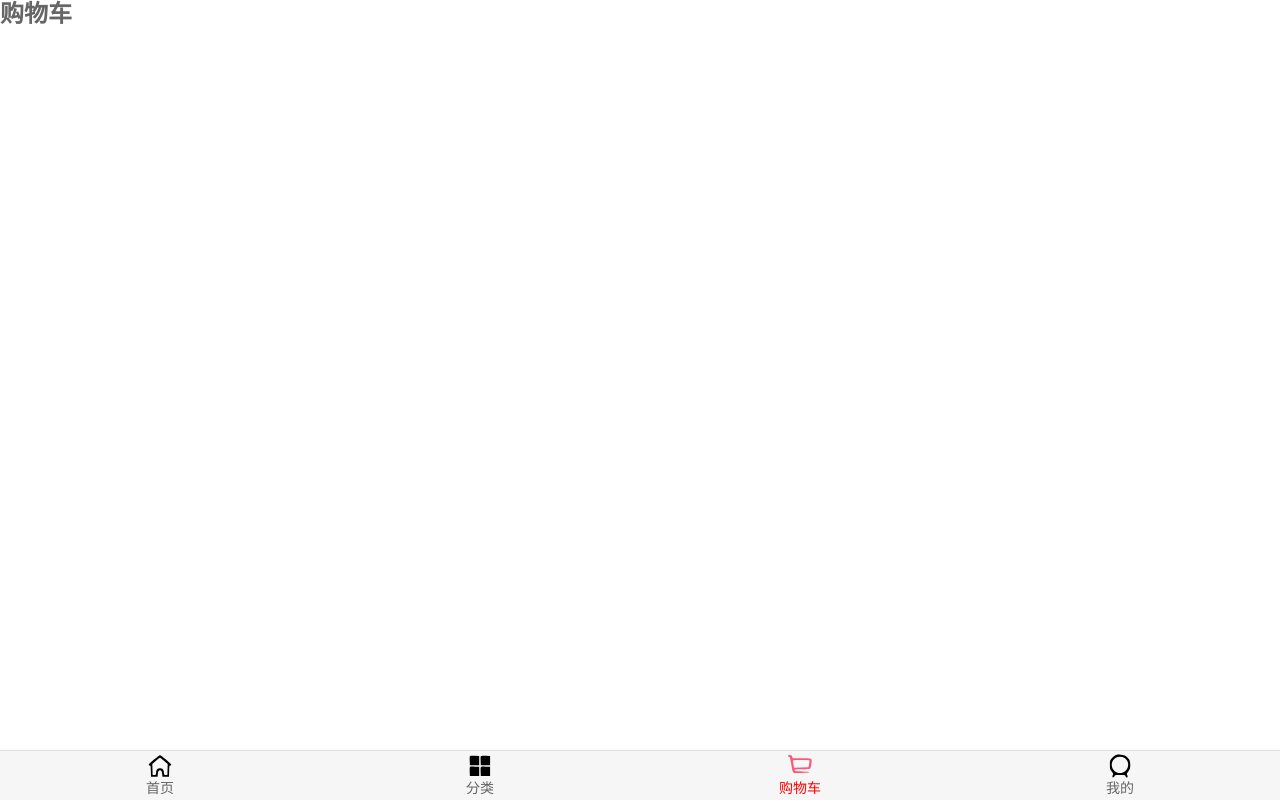
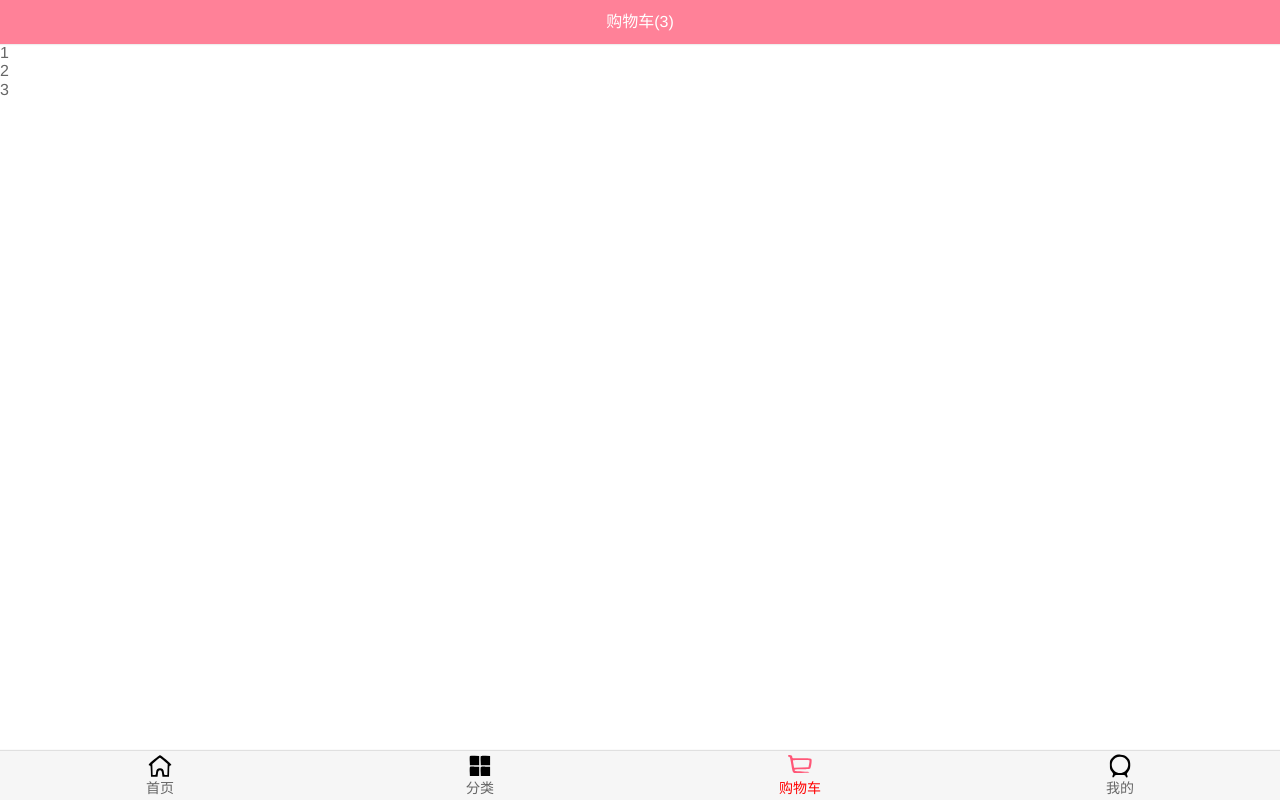
Before and after one commit to ChristmasKey/supermall, a Vue app: page /cart in a window 1280 px wide. Built offline with nearby package versions, Linux system fonts and the light colour scheme.

Commit message:
购物车导航栏实现 商品列表展示

```diff
--- a/package.json
+++ b/package.json
@@ -11,7 +11,8 @@
     "better-scroll": "^2.2.1",
     "core-js": "^3.6.5",
     "vue": "^2.6.11",
-    "vue-router": "^3.5.1"
+    "vue-router": "^3.5.1",
+    "vuex": "^3.6.2"
   },
   "devDependencies": {
     "@types/better-scroll": "^1.12.3",
--- a/src/main.js
+++ b/src/main.js
@@ -2,6 +2,7 @@ import Vue from 'vue'
 import App from './App.vue'
 import router from './router'
 import vConsole from 'vconsole'
+import store from './store'
 
 // var vconsole = new vConsole();
 
@@ -11,5 +12,6 @@ Vue.config.productionTip = false
 
 new Vue({
   render: h => h(App),
-  router
+  router,
+  store
 }).$mount('#app')
--- /dev/null
+++ b/src/store/getters.js
@@ -0,0 +1,8 @@
+export default {
+  cartLength(state) {
+    return state.cartList.length;
+  },
+  cartList(state) {
+    return state.cartList;
+  }
+}
--- /dev/null
+++ b/src/store/index.js
@@ -0,0 +1,24 @@
+import Vue from 'vue'
+import Vuex from 'vuex'
+
+import mutations from './mutations'
+import actions from './actions'
+import getters from './getters'
+
+// 1.安装插件
+Vue.use(Vuex);
+
+const state = {
+  cartList: ['1', '2', '3']
+}
+
+// 2.创建Store对象
+const store = new Vuex.Store({
+  state,
+  mutations,
+  actions,
+  getters
+})
+
+// 3.挂载Vue实例上
+export default store
--- a/src/views/cart/Cart.vue
+++ b/src/views/cart/Cart.vue
@@ -1,13 +1,49 @@
 <template>
-  <h2>购物车</h2>
+  <div class="cart">
+    <!-- 导航 -->
+    <nav-bar class="nav-bar">
+      <div slot="center">购物车({{length}})</div>
+    </nav-bar>
+
+    <!-- 商品的列表 -->
+    <cart-list/>
+
+    <!-- 底部汇总 -->
+  </div>
 </template>
 
 <script>
+import NavBar from 'components/common/navbar/NavBar'
+
+import CartList from './childComps/CartList'
+
+import {mapGetters} from 'vuex'
+
 export default {
-  name: 'cart'
+  name: 'cart',
+  components: {
+    NavBar,
+
+    CartList
+  },
+  computed: {
+    // mapGetters 辅助函数的两种语法
+    // ...mapGetters(['cartLength'])
+    ...mapGetters({
+      length: 'cartLength',
+      list: 'cartList'
+    })
+  }
 }
 </script>
 
 <style scoped>
+  .cart {
+    height: 100vh;
+  }
 
+  .nav-bar {
+    background-color: var(--color-tint);
+    color: #fff;
+}
 </style>
--- /dev/null
+++ b/src/views/cart/childComps/CartList.vue
@@ -0,0 +1,36 @@
+<template>
+  <div class="cart-list">
+    <scroll class="content">
+      <cart-list-item v-for="(item, index) in cartList" :key="index" :product="item"/>
+    </scroll>
+  </div>
+</template>
+
+<script>
+import Scroll from 'components/common/scroll/Scroll'
+
+import CartListItem from './CartListItem'
+
+import {mapGetters} from 'vuex'
+
+export default {
+  name: 'CartList',
+  computed: {
+    ...mapGetters(['cartList'])
+  },
+  components: {
+    Scroll,
+    CartListItem
+  }
+}
+</script>
+
+<style scoped>
+  .cart-list {
+    height: calc(100% - 44px - 49px);
+  }
+  .content {
+    height: 100%;
+    overflow: hidden;
+  }
+</style>
--- /dev/null
+++ b/src/views/cart/childComps/CartListItem.vue
@@ -0,0 +1,24 @@
+<template>
+  <div>
+    {{product}}
+  </div>
+</template>
+
+<script>
+export default {
+  name: 'CartListItem',
+  props: {
+    product: {
+      // type: Object,
+      type: String,
+      default() {
+        return {}
+      }
+    }
+  }
+}
+</script>
+
+<style scoped>
+
+</style>
```
Also changed, not shown: src/store/actions.js (added), src/store/mutation-types.js (added), src/store/mutations.js (added), 1 other file (tests, documents, lock files or other folders).
